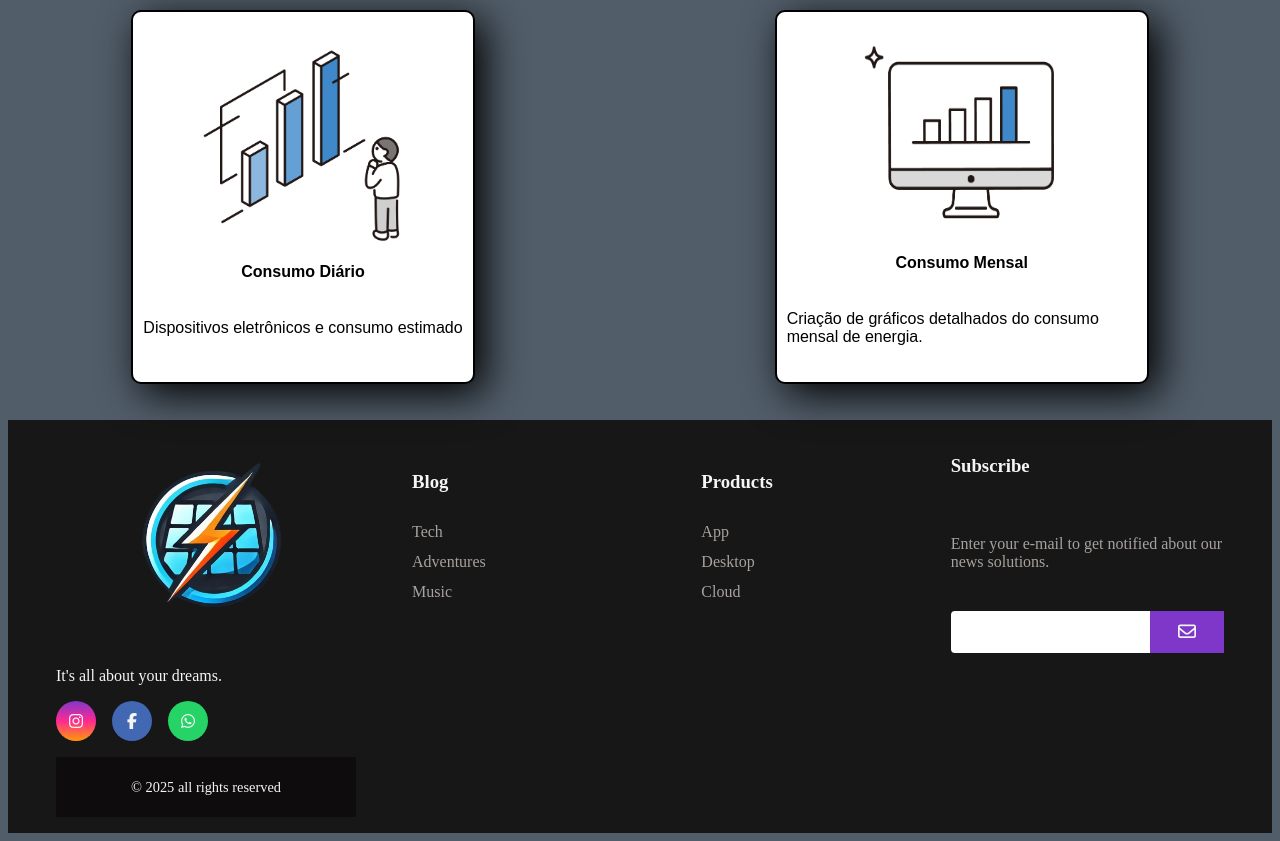
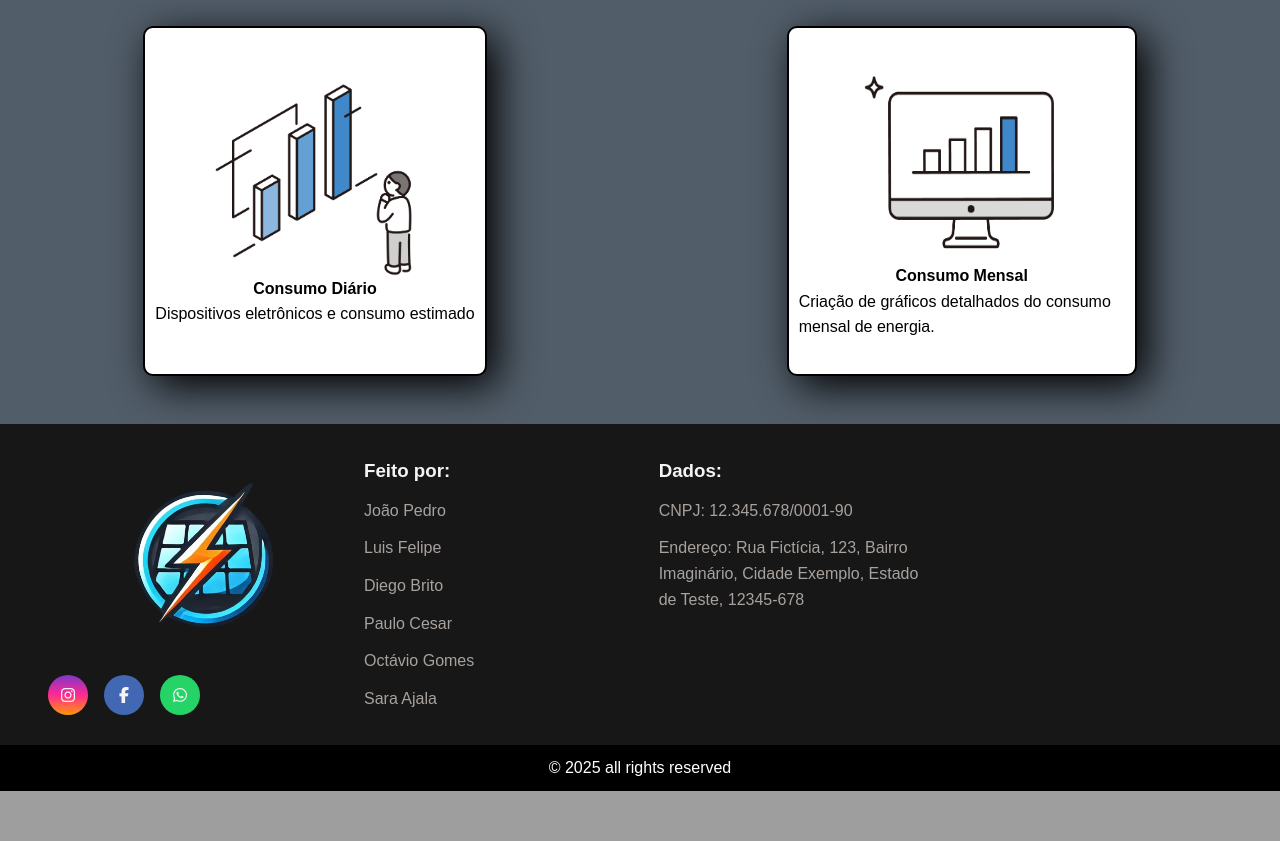
Before and after one commit to joaopedroNASA/EnerVision, a PHP site: page /index2.php in a window 1280 px wide. Shown: the part 1081-1922 px from the top of the page. After the commit the page ends 1872 px from the top, so only its background shows below. Run offline with PHP 8.4, Linux system fonts and the light colour scheme.

Commit message:
Arrumando o footer

```diff
--- a/index2.php
+++ b/index2.php
@@ -54,7 +54,6 @@
         <div id="footer_content">
             <div id="footer_contacts">
                 <img src="img/Enervision.png" alt="" width="300px">
-                <p>It's all about your dreams.</p>
                 <div id="footer_social_media">
                     <a href="https://www.instagram.com/" class="footer-link" id="instagram">
                         <i class="fa-brands fa-instagram"></i>
@@ -70,46 +69,43 @@
 
             <ul class="footer-list">
                 <li>
-                    <h3>Blog</h3>
+                    <h3>Feito por:</h3>
                 </li>
                 <li>
-                    <a href="#" class="footer-link">Tech</a>
+                    <a href="" class="footer-link">João Pedro</a>
                 </li>
                 <li>
-                    <a href="#" class="footer-link">Adventures</a>
+                    <a href="" class="footer-link">Luis Felipe</a>
                 </li>
                 <li>
-                    <a href="#" class="footer-link">Music</a>
+                    <a href="" class="footer-link">Diego Brito</a>
+                </li>
+                <li>
+                    <a href="" class="footer-link">Paulo Cesar</a>
+                </li>
+                <li>
+                    <a href="" class="footer-link">Octávio Gomes</a>
+                </li>
+                <li>
+                    <a href="" class="footer-link">Sara Ajala</a>
                 </li>
             </ul>
 
             <ul class="footer-list">
                 <li>
-                    <h3>Products</h3>
+                    <h3>Dados:</h3>
                 </li>
                 <li>
-                    <a href="#" class="footer-link">App</a>
+                    <a href="" class="footer-link">CNPJ:
+                        12.345.678/0001-90
+                    </a>
                 </li>
                 <li>
-                    <a href="#" class="footer-link">Desktop</a>
-                </li>
-                <li>
-                    <a href="#" class="footer-link">Cloud</a>
+                    <a href="" class="footer-link">Endereço:
+                        Rua Fictícia, 123, Bairro Imaginário, Cidade Exemplo, Estado de Teste, 12345-678
+                    </a>
                 </li>
             </ul>
-
-            <div id="footer_subscribe">
-                <h3>Subscribe</h3>
-                <p>
-                    Enter your e-mail to get notified about our news solutions.
-                </p>
-                <div id="input_group">
-                    <input type="email" id="email">
-                    <button>
-                        <i class="fa-regular fa-envelope"></i>
-                    </button>
-                </div>
-            </div>
 
             <div id="footer_copyright">
                 &#169 2025 all rights reserved
--- a/style2.css
+++ b/style2.css
@@ -12,6 +12,7 @@ body {
     font-size: 20px;
     color: white;
 }
+
 .nav-bar2 {
     display: flex;
     justify-content: center;
@@ -22,6 +23,7 @@ body {
     color: white;
     gap: 490px;
 }
+
 .buttons {
     display: flex;
     text-align: center;
@@ -35,16 +37,19 @@ body {
     font-family: Arial, Helvetica, sans-serif;
     border: none;
 }
-.buttons button{
+
+.buttons button {
     background-color: #515D69;
     color: white;
     border: none;
     font-size: 20px;
 }
+
 .nav-bar img {
     height: 100px;
     width: 150px;
 }
+
 .nav-bar2 img {
     height: 100px;
     width: 150px;
@@ -54,7 +59,8 @@ body {
     display: flex;
     align-items: center;
 }
-.logo-meio{
+
+.logo-meio {
     display: flex;
     justify-content: center;
     align-items: center;
@@ -62,6 +68,7 @@ body {
     font-family: Cambria, Cochin, Georgia, Times, 'Times New Roman', serif;
 
 }
+
 .ener {
     position: relative;
     left: 40px;
@@ -274,20 +281,38 @@ select {
 
 @import url('https://fonts.googleapis.com/css2?family=Bebas+Neue&display=swap');
 
-:root {
-    --color-neutral-0: #0e0c0c;
-    --color-neutral-10: #171717;
-    --color-neutral-30: #a8a29e;
-    --color-neutral-40: #f5f5f5;
+/* Resetando margens e padding para garantir uma base consistente */
+*,
+*::before,
+*::after {
+    margin: 0;
+    padding: 0;
+    box-sizing: border-box;
 }
 
+/* Definindo variáveis de cores */
+:root {
+    --color-neutral-0: #FFFFFF;
+    --color-neutral-10: #F2F2F2;
+    --color-neutral-20: #E6E6E6;
+    --color-neutral-30: #CCCCCC;
+    --color-neutral-40: #B3B3B3;
+    --color-neutral-50: #999999;
+    --color-primary: #0078D4;
+    --color-secondary: #0063A8;
+}
+
+/* Estilo do footer */
 footer {
     width: 100%;
     color: var(--color-neutral-40);
+    background-color: var(--color-neutral-10);
+    z-index: 1000;
+    position: relative;
+    margin-top: auto;
 }
 
 #footer_content {
-    background-color: var(--color-neutral-10);
     display: grid;
     grid-template-columns: repeat(4, 1fr);
     padding: 1rem 3rem;
@@ -313,42 +338,10 @@ footer {
     border-radius: 50%;
 }
 
-#instagram {
-    background: linear-gradient(#7f37c9, #ff2992, #ff9807);
-}
-
-#facebook {
-    background-color: #4267b3;
-}
-
-#whatsapp {
-    background-color: #25d366;
-}
-
-.footer-list {
-    display: flex;
-    flex-direction: column;
-    gap: 0.75rem;
-    list-style: none;
-}
-
-.footer-list .footer-link {
-    color: var(--color-neutral-30);
-    transition: all 0.4s;
-}
-
-.footer-list .footer-link:hover {
-    color: #7f37c9;
-}
-
 #footer_subscribe {
     display: flex;
     flex-direction: column;
     gap: 1.5rem;
-}
-
-#footer_subscribe p {
-    color: var(--color-neutral-30);
 }
 
 #input_group {
@@ -358,40 +351,66 @@ footer {
     border-radius: 4px;
 }
 
-#input_group input {
-    all: unset;
-    padding: 0.75rem;
+#footer_copyright {
+    background-color: black;
+    /* Cor de fundo preta */
+    color: white;
+    /* Cor do texto branca */
+    text-align: center;
+    /* Centraliza o texto */
+    padding: 10px 0;
+    /* Espaçamento vertical */
+    position: relative;
     width: 100%;
+    bottom: 0;
+    left: 0;
 }
 
-#input_group button {
-    background-color: #7f37c9;
-    border: none;
-    color: var(--color-neutral-40);
-    padding: 0px 1.75rem;
-    font-size: 1.125rem;
-    height: 100%;
-    transition: all 0.4s;
-    cursor: pointer;
-    display: flex;
-    justify-content: center;
-    align-items: center;
+#footer_copyright p {
+    margin: 0;
 }
 
-#input_group button:hover {
-    opacity: 0.8;
+/* Layout flexível para o corpo da página */
+body {
+    font-family: Arial, sans-serif;
+    line-height: 1.6;
+    display: flex;
+    flex-direction: column;
+    min-height: 100vh;
+    /* Garantir que a altura da página ocupe toda a tela */
 }
 
-#footer_copyright {
-    display: flex;
-    height: 60px;
-    justify-content: center;
-    align-items: center;
-    background-color: var(--color-neutral-0);
-    font-size: 0.9rem;
-    font-weight: 100%;
-    width: 100%;
-    text-align: center;
+main {
+    flex-grow: 1;
+    /* Faz o conteúdo principal ocupar o espaço restante da tela */
+    padding-bottom: 60px;
+    /* Adiciona espaço para o footer não sobrepor o conteúdo */
+}
+
+/* Garantindo que o conteúdo da página se ajuste quando o footer não está fixo */
+footer {
+    position: relative;
+    margin-top: auto;
+    padding: 1rem 0;
+}
+
+/* Estilos para links */
+a {
+    text-decoration: none;
+    color: inherit;
+}
+
+/* Estilos responsivos para o footer */
+@media (max-width: 768px) {
+    #footer_content {
+        grid-template-columns: 1fr;
+        /* Em telas menores, o conteúdo fica em uma única coluna */
+        padding: 1rem;
+    }
+
+    #footer_social_media {
+        justify-content: center;
+    }
 }
 
 /* Responsividade para telas médias */
@@ -439,11 +458,6 @@ footer {
     #input_group {
         width: 100%;
     }
-
-    #footer_copyright {
-        font-size: 0.8rem;
-        padding: 1rem;
-    }
 }
 
 /* Responsividade para telas muito pequenas (smartphones) */
@@ -470,10 +484,6 @@ footer {
         font-size: 0.9rem;
     }
 
-    #footer_copyright {
-        font-size: 0.75rem;
-        padding: 1rem;
-    }
 }
 
 /* Carrossel full-screen */
@@ -620,7 +630,7 @@ footer {
 }
 
 .footer-list .footer-link:hover {
-    color: #7f37c9;
+    color: #53e6fb;
 }
 
 #footer_subscribe {
@@ -647,7 +657,7 @@ footer {
 }
 
 #input_group button {
-    background-color: #7f37c9;
+    background-color: #53e6fb;
     border: none;
     color: var(--color-neutral-40);
     padding: 0px 1.75rem;
@@ -664,17 +674,91 @@ footer {
     opacity: 0.8;
 }
 
+footer {
+    width: 100%;
+    color: var(--color-neutral-40);
+    background-color: var(--color-neutral-10);
+    z-index: 1;
+    /* Certifica-se que o footer não sobreponha outros elementos */
+    position: relative;
+    margin-top: auto;
+    padding-bottom: 60px;
+    /* Para garantir que o conteúdo não seja cortado pelo footer */
+}
+
 #footer_copyright {
+    background-color: black;
+    /* Cor de fundo preta */
+    color: white;
+    /* Cor do texto branca */
+    text-align: center;
+    /* Centraliza o texto */
+    padding: 10px 0;
+    /* Espaçamento vertical */
+    position: relative;
+    /* Coloca o copyright no final sem sobrepor os outros itens */
+    bottom: 0;
+    left: 0;
+    width: 100%;
+    /* Faz o footer ocupar toda a largura da tela */
+    z-index: 10;
+    /* Mantém o copyright acima de outros elementos */
+}
+
+#footer_content {
+    display: grid;
+    grid-template-columns: repeat(4, 1fr);
+    padding: 1rem 3rem;
+    gap: 1rem;
+    z-index: 5;
+    /* Garante que os itens de conteúdo fiquem abaixo do copyright */
+}
+
+#footer_social_media {
     display: flex;
-    height: 60px;
+    gap: 1rem;
+    z-index: 8;
+    /* Garante que os ícones sociais estejam acima do conteúdo do footer */
+}
+
+#footer_social_media .footer-link {
+    display: flex;
+    align-items: center;
     justify-content: center;
-    align-items: center;
-    background-color: var(--color-neutral-0);
-    font-size: 0.9rem;
-    font-weight: 100%;
+    height: 2.5rem;
+    width: 2.5rem;
+    color: var(--color-neutral-40);
+    border-radius: 50%;
+}
+
+#footer_copyright p {
+    margin: 0;
+}
+
+/* Restante do seu CSS continua igual */
+
+#footer_copyright {
+    background-color: black;
+    /* Cor de fundo preta */
+    color: white;
+    /* Cor do texto branca */
+    text-align: center;
+    /* Centraliza o texto */
+    padding: 10px 0;
+    /* Espaçamento vertical */
+    position: absolute;
+    /* Garante que ele fique fixo ao final da tela */
+    bottom: 0;
+    left: 0;
     width: 100%;
-    text-align: center;
+    /* Faz o footer ocupar toda a largura da tela */
 }
+
+#footer_copyright p {
+    margin: 0;
+    /* Remove a margem do parágrafo */
+}
+
 
 /* Responsividade para telas médias */
 @media screen and (max-width: 1024px) {
```
